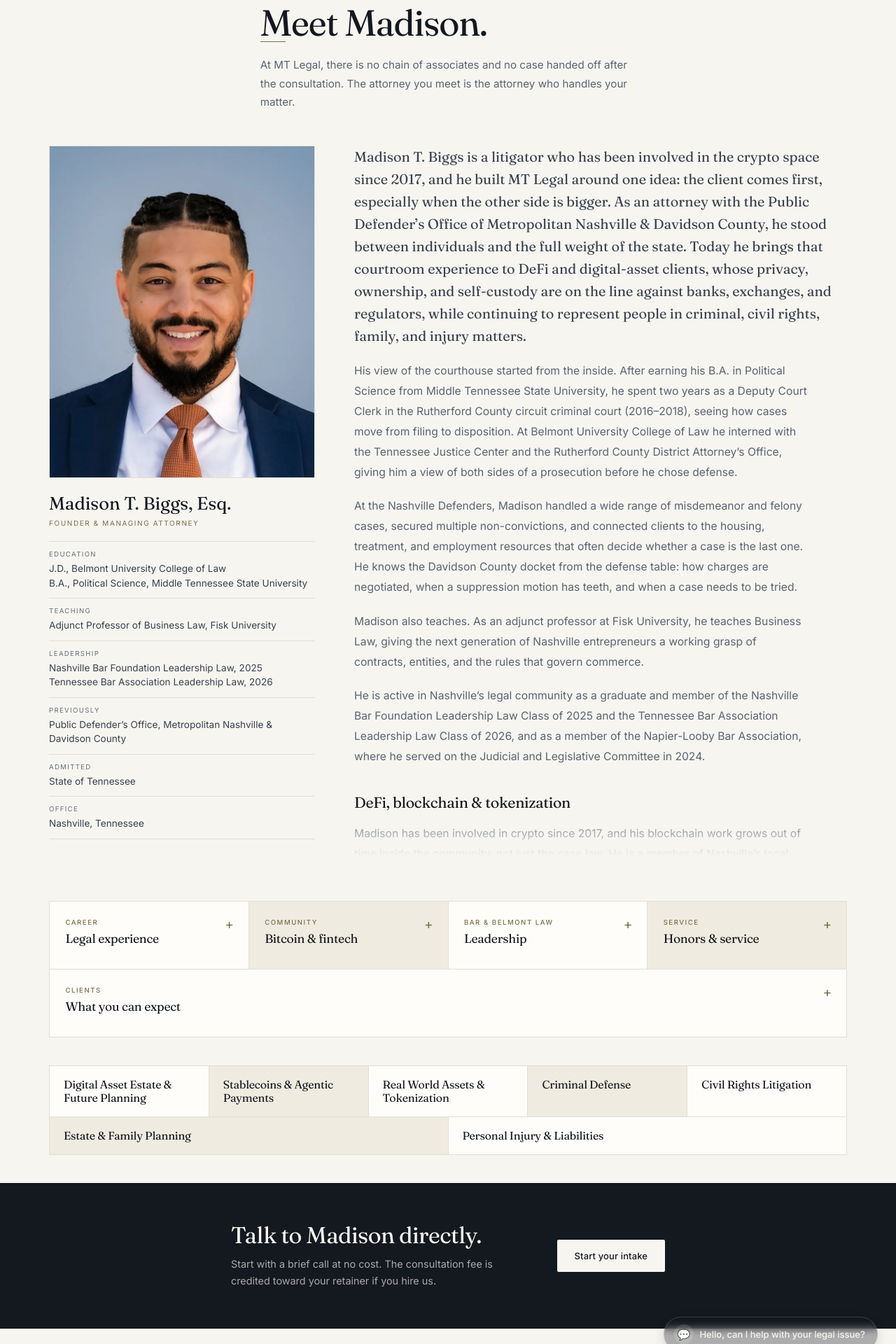
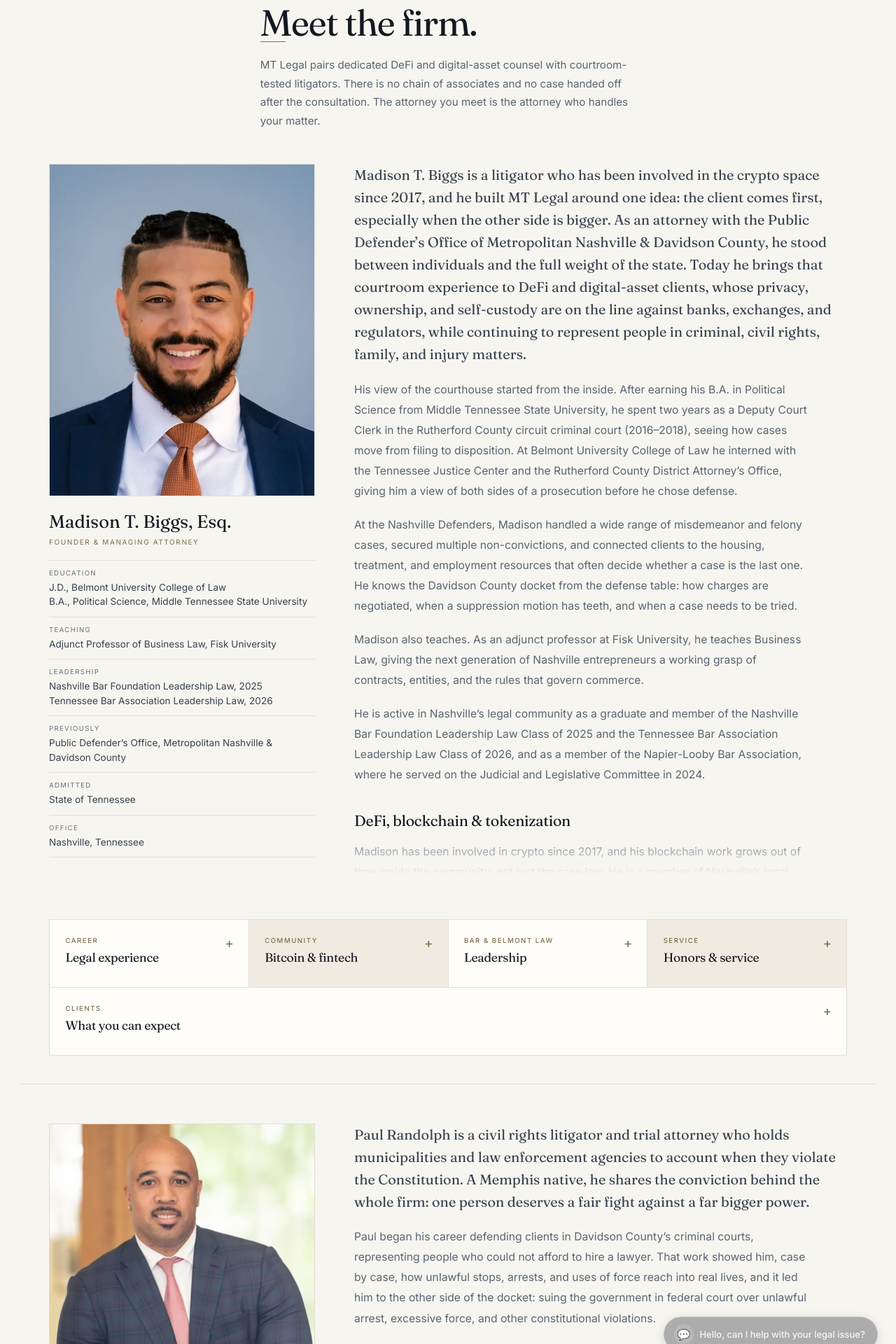
Before and after one commit to mtbiggs-legal/mt-legal-site, a Flask app: page /meet-the-firm in a window 1280 px wide. Shown: the part 200-2120 px from the top of the page at 70% size. Run offline with Flask 3, Linux system fonts and the light colour scheme; parts of the project's set-up code (start-up, migrations or seed data) failed here and were passed over.

Commit message:
feat(meet): Meet the Firm with partner Paul Randolph
Rename Meet Madison to Meet the Firm across the nav, footer, homepage and
practice pages, and add a profile for partner Paul Randolph (civil rights
litigator and trial attorney) in the same layout as the founder, with his
photo and a bio written for the site. The chat assistant now knows about
him too.

Co-Authored-By: Claude Opus 5.5 <noreply@anthropic.com>

```diff
--- a/app.py
+++ b/app.py
@@ -102,6 +102,7 @@ def _firm_identity():
         "firm_name":        shared.FIRM_NAME,
         "firm_tagline":     shared.FIRM_TAGLINE,
         "partner":          shared.MANAGING_PARTNER,
+        "partners":         shared.PARTNERS,
         "partner_photo":    shared.partner_photo_filename(),
         "service_counties": shared.SERVICE_COUNTIES,
         "public_site_only": shared.PUBLIC_SITE_ONLY,
--- a/blueprints/public.py
+++ b/blueprints/public.py
@@ -229,7 +229,8 @@ def chat_message():
 
     system = (
         f"You are a helpful legal assistant for {FIRM_NAME}, a Nashville, Tennessee law "
-        f"practice led by {MANAGING_PARTNER['display']}. It is a client-centered firm "
+        f"practice led by {MANAGING_PARTNER['display']}, with partner Paul Randolph, Esq., a "
+        "civil rights litigator and trial attorney. It is a client-centered firm "
         "with dedicated support for DeFi and digital-asset operations: digital asset estate and "
         "future planning, stablecoins and agentic payments, and real-world asset tokenization. "
         "It also provides traditional practice: criminal defense, civil rights litigation, "
--- a/shared.py
+++ b/shared.py
@@ -77,6 +77,17 @@ MANAGING_PARTNER = {
 SERVICE_COUNTIES = [
     "Davidson", "Williamson", "Rutherford", "Wilson", "Sumner",
     "Maury", "Montgomery", "Robertson", "Bedford", "Dickson",
+]
+
+
+# Partners other than the founder, shown on Meet the Firm.
+PARTNERS = [
+    {
+        "name":    "Paul Randolph",
+        "display": "Paul Randolph, Esq.",
+        "title":   "Partner",
+        "photo":   "paul-randolph.jpg",
+    },
 ]
 
 
--- a/templates/base.html
+++ b/templates/base.html
@@ -334,7 +334,7 @@
       <div class="mobile-nav-collapse">
         <nav class="main-nav">
           <a href="{{ url_for('public.index') }}" class="nav-link {% if request.endpoint == 'public.index' %}active{% endif %}">Home</a>
-          <a href="{{ url_for('public.meet_the_firm') }}" class="nav-link {% if request.endpoint == 'public.meet_the_firm' %}active{% endif %}">Meet Madison</a>
+          <a href="{{ url_for('public.meet_the_firm') }}" class="nav-link {% if request.endpoint == 'public.meet_the_firm' %}active{% endif %}">Meet the Firm</a>
           <a href="{{ url_for('public.emerging_tech') }}" class="nav-link {% if request.endpoint == 'public.emerging_tech' %}active{% endif %}">Emerging Tech</a>
         </nav>
         <div class="header-portals">
@@ -385,7 +385,7 @@
         <ul>
           <li>Nashville, Tennessee</li>
           <li><a href="{{ url_for('intake.intake') }}">Book a consultation</a></li>
-          <li><a href="{{ url_for('public.meet_the_firm') }}">Meet Madison</a></li>
+          <li><a href="{{ url_for('public.meet_the_firm') }}">Meet the Firm</a></li>
           <li><a href="{{ url_for('public.emerging_tech') }}">Emerging Tech</a></li>
           <li><a href="{{ url_for('public.why_nashville') }}">Why Nashville</a></li>
         </ul>
--- a/templates/index.html
+++ b/templates/index.html
@@ -107,8 +107,8 @@
   <div class="ed-boxes ed-boxes--explore">
     <a href="{{ url_for('public.meet_the_firm') }}" class="ed-box">
       <span class="ed-box-label">About</span>
-      <h3>Meet Madison</h3>
-      <p>Background, experience, and why he practices.</p>
+      <h3>Meet the Firm</h3>
+      <p>Our attorneys, their experience, and why they practice.</p>
     </a>
     <a href="{{ url_for('public.emerging_tech') }}" class="ed-box">
       <span class="ed-box-label">Practice focus</span>
--- a/templates/meet_the_firm.html
+++ b/templates/meet_the_firm.html
@@ -1,6 +1,6 @@
 {% extends "base.html" %}
-{% block title %}Meet {{ partner.name }} | Nashville DeFi, Digital Asset &amp; Litigation Attorney | {{ firm_name }}{% endblock %}
-{% block meta_description %}{{ partner.display }}, founder and managing attorney of {{ firm_name }}: a Nashville litigator involved in the crypto space since 2017, offering client-centered representation with dedicated support for DeFi and digital assets. Belmont Law graduate and Fisk University adjunct professor of Business Law, also handling criminal defense, civil rights, estate and family planning, and personal injury.{% endblock %}
+{% block title %}Meet the Firm | Nashville DeFi, Digital Asset &amp; Litigation Attorneys | {{ firm_name }}{% endblock %}
+{% block meta_description %}Meet the attorneys of {{ firm_name }}: founder and managing attorney {{ partner.display }}, a Nashville litigator in the crypto space since 2017, and partner Paul Randolph, Esq., a civil rights litigator and trial attorney. Client-centered representation with dedicated support for DeFi and digital assets.{% endblock %}
 
 {% block styles %}
 <style>
@@ -205,6 +205,8 @@
     .commit-grid { grid-template-columns: 1fr; }
     .law-quote-photo-content { padding: 2.5rem 1.5rem; }
   }
+  .mp-profile--partner { padding-top: 3.5rem; border-top: 1px solid var(--rule); }
+  @media (max-width: 900px) { .mp-profile--partner { padding-top: 2.5rem; } }
   /* The short bio beside the photo is for phones only. */
   .mp-short { display: none; }
   @media (max-width: 700px) {
@@ -241,9 +243,10 @@
 {% block hero %}
 <section class="firm-intro">
   <span class="firm-intro-eyebrow">{{ firm_name }} &middot; {{ firm_tagline }}</span>
-  <h1>Meet {{ partner.name.split(' ')[0] }}.</h1>
+  <h1>Meet the firm.</h1>
   <div class="firm-intro-rule"></div>
-  <p>At {{ firm_name }}, there is no chain of associates and no case handed off after the
+  <p>{{ firm_name }} pairs dedicated DeFi and digital-asset counsel with courtroom-tested
+     litigators. There is no chain of associates and no case handed off after the
      consultation. The attorney you meet is the attorney who handles
      your matter.</p>
 </section>
@@ -431,7 +434,7 @@
       </summary>
       <div class="ed-box-body"><p class="ed-box-intro">Direct access, plain English, and fees in writing.</p>
         <ul class="ed-points">
-          <li><b>Your lawyer, directly.</b> No associates, no hand-offs, from consultation to close.</li>
+          <li><b>Your lawyer, directly.</b> A partner on your matter, with no hand-offs from consultation to close.</li>
           <li><b>Plain-English advice.</b> Your options, the likely outcomes, and what each path costs, explained before you decide anything.</li>
           <li><b>Fees in writing.</b> Every engagement starts with a written fee agreement.</li>
           <li><b>A secure client portal.</b> Documents, messages, court dates, and billing in one encrypted place.</li>
@@ -442,6 +445,59 @@
     </details>
   </div>
 </section>
+
+<!-- ── Partner profile: Paul Randolph ─────────────────────────────────────── -->
+{% for p in partners %}
+<div class="mp-profile mp-profile--partner">
+
+  <aside class="mp-portrait">
+    <picture>
+      <source type="image/webp" srcset="{{ url_for('static', filename='images/' + p.photo[:-4] + '.webp') }}" />
+      <img src="{{ url_for('static', filename='images/' + p.photo) }}" loading="lazy"
+           width="760" height="1141" alt="{{ p.display }}, {{ p.title }} at {{ firm_name }}" />
+    </picture>
+    <p class="mp-short">A civil rights litigator and trial attorney who takes on
+      municipalities and law enforcement agencies in federal court.</p>
+    <div class="mp-name">{{ p.display }}</div>
+    <div class="mp-title">{{ p.title }}</div>
+    <ul class="mp-facts">
+      <li><span>Education</span>J.D., Loyola University New Orleans College of Law, 2019<br>B.A., International Affairs, East Tennessee State University, 2016</li>
+      <li><span>Focus</span>Civil rights litigation under 42 U.S.C. &sect; 1983 and trial work</li>
+      <li><span>Also handles</span>Civil litigation, criminal defense, and family law</li>
+      <li><span>Hometown</span>Memphis, Tennessee</li>
+    </ul>
+  </aside>
+
+  <article class="mp-bio">
+    <div class="mp-bio-scroll" tabindex="0" aria-label="Biography of {{ p.name }}">
+    <section class="mp-bio-part">
+    <p class="mp-lead">Paul Randolph is a civil rights litigator and trial attorney who holds
+      municipalities and law enforcement agencies to account when they violate the
+      Constitution. A Memphis native, he shares the conviction behind the whole firm: one
+      person deserves a fair fight against a far bigger power.</p>
+    <p>Paul began his career defending clients in Davidson County&rsquo;s criminal courts,
+      representing people who could not afford to hire a lawyer. That work showed him, case by
+      case, how unlawful stops, arrests, and uses of force reach into real lives, and it led him
+      to the other side of the docket: suing the government in federal court over unlawful
+      arrest, excessive force, and other constitutional violations.</p>
+    <button type="button" class="mp-read-more" aria-expanded="false">Read more</button>
+    </section>
+
+    <section class="mp-bio-part">
+    <h2>Background</h2>
+    <p>He earned his B.A. in International Affairs from East Tennessee State University in 2016
+      and his J.D. from Loyola University New Orleans College of Law in 2019, where his studies
+      centered on race and the law and the systemic inequities that shape the justice system.</p>
+    <p>Alongside his civil rights practice, Paul handles civil litigation, criminal defense, and
+      family law matters, bringing a trial lawyer&rsquo;s preparation to every case and the same
+      direct access to his clients that defines {{ firm_name }}.</p>
+    <button type="button" class="mp-read-more" aria-expanded="false">Read more</button>
+    </section>
+    </div>
+  </article>
+
+</div>
+{% endfor %}
 
 <!-- ── Practice areas ──────────────────────────────────────────────────────── -->
 <section class="ed-section ed-section--tight" style="padding-top:0">
@@ -454,7 +510,7 @@
 
 <a href="{{ url_for('intake.intake') }}" class="ed-cta ed-cta--link">
   <div>
-    <h2>Talk to {{ partner.name.split(' ')[0] }} directly.</h2>
+    <h2>Talk to an attorney directly.</h2>
     <p>Start with a brief call at no cost. The consultation fee is credited toward your retainer if you hire us.</p>
   </div>
   <span class="btn ed-cta-btn">Start your intake</span>
@@ -473,15 +529,13 @@ document.querySelectorAll(".mp-read-more").forEach(function (btn) {
 });
 </script>
 <script>
-(function () {
-  var box = document.querySelector(".mp-bio-scroll");
-  if (!box) return;
+document.querySelectorAll(".mp-bio-scroll").forEach(function (box) {
   function check() {
     box.classList.toggle("is-end", box.scrollTop + box.clientHeight >= box.scrollHeight - 8);
   }
   box.addEventListener("scroll", check, { passive: true });
   window.addEventListener("resize", check);
   check();
-})();
+});
 </script>
 {% endblock %}
--- a/templates/practice_area.html
+++ b/templates/practice_area.html
@@ -140,8 +140,8 @@
 
     <a href="{{ url_for('public.meet_the_firm') }}" class="ed-layer ed-layer--link">
       <header class="ed-layer-head">
-        <span class="ed-box-label">Your attorney</span>
-        <h2>Meet Madison</h2>
+        <span class="ed-box-label">Your attorneys</span>
+        <h2>Meet the Firm</h2>
       </header>
       <div class="ed-layer-body">
         <p class="ed-layer-text">The lawyer you meet is the lawyer on your case.</p>
```
Also changed, not shown: tests/test_practice_pages.py (+9 -0 lines), static/images/paul-randolph.jpg (added), static/images/paul-randolph.webp (added).
